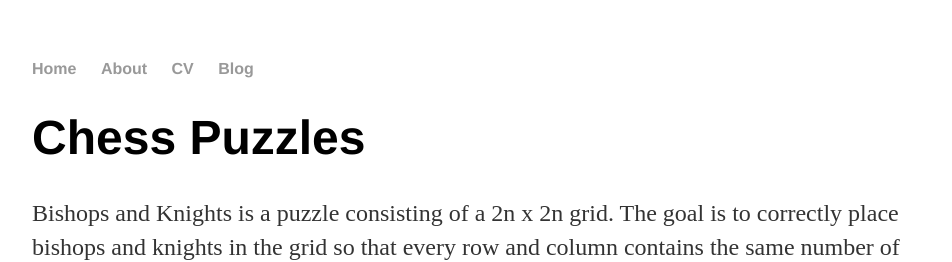
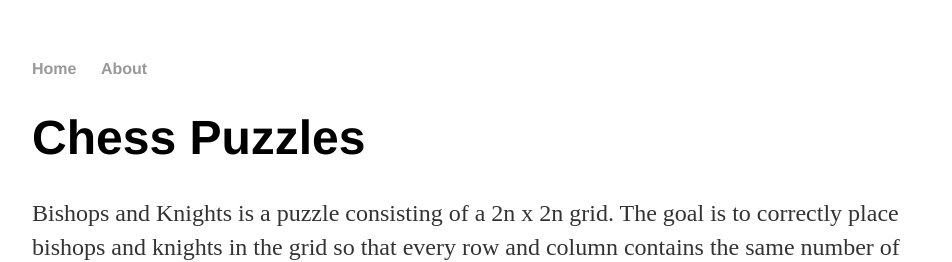
Before and after one commit to CThielsen1/CThielsen1.github.io, a Jekyll site: the page built from index.html, in a window 1280 px wide and 900 px high. Shown: the top 262 px of the window, without its empty margins (160-1112 px from the left). Built offline with Jekyll 4.4.1, drawn with Linux system fonts in a browser that asks for light colours; some of the changed text lies outside the part shown.

Commit message:
Update default.html

```diff
--- a/_layouts/default.html
+++ b/_layouts/default.html
@@ -10,8 +10,6 @@
 	    		<ul>
 	        		<li><a href="/">Home</a></li>
 		        	<li><a href="/about">About</a></li>
-	        		<li><a href="/cv">CV</a></li>
-	        		<li><a href="/blog">Blog</a></li>
 	    		</ul>
 			</nav>
 			<div class="container">
```
Also changed, not shown: other parts of _layouts/default.html (+1 -1 lines).
